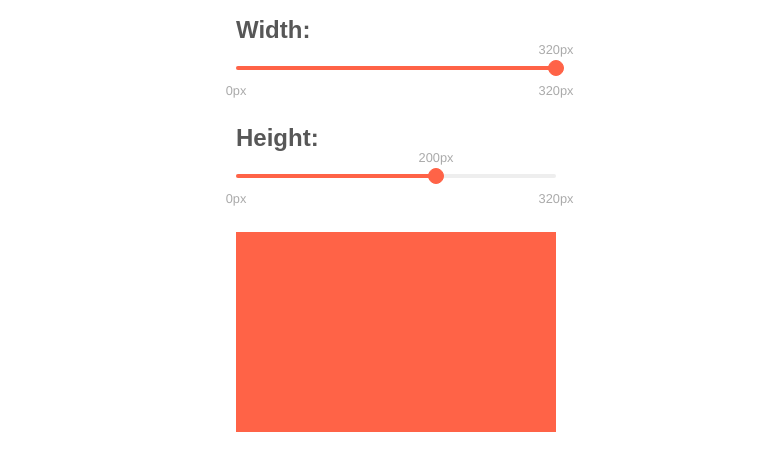
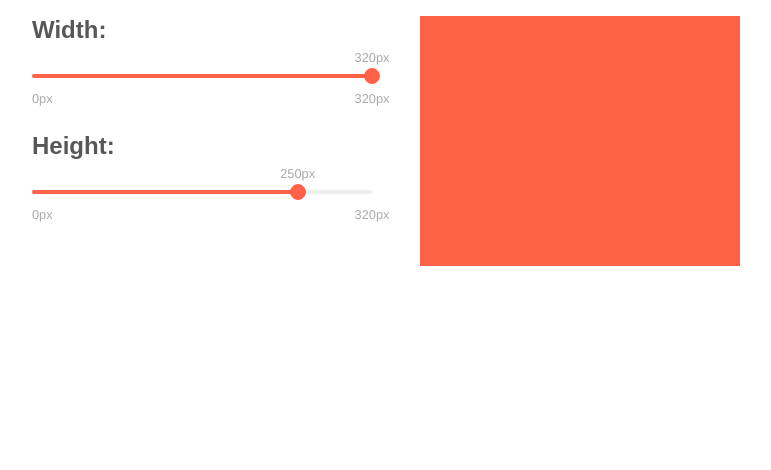
Before and after one commit to melanieseltzer/react-hooks, a React (Vite) app: page / in a window 1280 px wide. Shown: the top 470 px of the page, without its empty margins (244-1015 px from the left). Built offline with nearby package versions, Linux system fonts and the light colour scheme.

Commit message:
Use context

```diff
--- a/src/components/App/App.js
+++ b/src/components/App/App.js
@@ -1,37 +1,14 @@
-import React, { Fragment, useState } from 'react';
+import React from 'react';
 import styled, { createGlobalStyle } from 'styled-components';
-import InputRange from 'react-input-range';
-import 'react-input-range/lib/css/index.css';
 
-import Square from '../Square';
+import Style from '../Style';
 
 export default function App() {
-  const [width, setWidth] = useState(320);
-  const [height, setHeight] = useState(200);
-
   return (
-    <Fragment>
+    <Container>
       <GlobalStyle />
-      <Container>
-        <h2>Width:</h2>
-        <InputRange
-          maxValue={320}
-          minValue={0}
-          value={width}
-          onChange={value => setWidth(value)}
-          formatLabel={value => `${value}px`}
-        />
-        <h2>Height:</h2>
-        <InputRange
-          maxValue={320}
-          minValue={0}
-          value={height}
-          onChange={value => setHeight(value)}
-          formatLabel={value => `${value}px`}
-        />
-        <Square width={width} height={height} />
-      </Container>
-    </Fragment>
+      <Style />
+    </Container>
   );
 }
 
@@ -49,25 +26,13 @@ const GlobalStyle = createGlobalStyle`
   #root {
     margin: 1rem;
   }
-  h2 {
-    color: #575757;
-    margin-bottom: 1rem;
-  }
-  .input-range {
-    margin-bottom: 3rem;
-  }
-  .input-range__track--active,
-  .input-range__slider {
-    background: tomato;
-  }
-  .input-range__slider {
-    border-color: tomato;
-  }
 `;
 
 const Container = styled.div`
+  display: grid;
+  grid-template-columns: 1fr;
   height: auto;
+  align-items: center;
+  justify-items: center;
   margin: 0 auto;
-  max-width: 320px;
-  width: 100%;
 `;
--- a/src/components/Square/Square.js
+++ b/src/components/Square/Square.js
@@ -1,9 +1,13 @@
-import React from 'react';
+import React, { useContext } from 'react';
 import styled from 'styled-components';
 
-export default function Square(props) {
-  const { width, height } = props;
-  return <SquareStyle height={height} width={width} />;
+import { StyleContext } from '../../context';
+
+export default function Square() {
+  const style = useContext(StyleContext);
+  const { width, height } = style;
+
+  return <SquareStyle width={width} height={height} />;
 }
 
 const SquareStyle = styled.div`
--- /dev/null
+++ b/src/components/Style/Style.js
@@ -0,0 +1,74 @@
+import React, { useContext, useState } from 'react';
+import InputRange from 'react-input-range';
+import styled, { createGlobalStyle } from 'styled-components';
+
+import 'react-input-range/lib/css/index.css';
+
+import { StyleContext } from '../../context';
+import Square from '../Square';
+
+export default function Style() {
+  const style = useContext(StyleContext);
+  const [width, setWidth] = useState(style.width);
+  const [height, setHeight] = useState(style.height);
+
+  return (
+    <SizeStyle>
+      <div>
+        <GlobalStyle />
+        <H2>Width:</H2>
+        <InputRange
+          maxValue={320}
+          minValue={0}
+          value={width}
+          onChange={value => setWidth(value)}
+          formatLabel={value => `${value}px`}
+        />
+        <H2>Height:</H2>
+        <InputRange
+          maxValue={320}
+          minValue={0}
+          value={height}
+          onChange={value => setHeight(value)}
+          formatLabel={value => `${value}px`}
+        />
+      </div>
+      <StyleContext.Provider value={{ width, height }}>
+        <Square />
+      </StyleContext.Provider>
+    </SizeStyle>
+  );
+}
+
+const GlobalStyle = createGlobalStyle`
+  .input-range {
+    margin-bottom: 3rem;
+  }
+  .input-range__track--active,
+  .input-range__slider {
+    background: tomato;
+  }
+  .input-range__slider {
+    border-color: tomato;
+  }
+  .input-range__label-container {
+    left: 0;
+  }
+  .input-range__label.input-range__label--value .input-range__label-container {
+    left: -50%;
+  }
+`;
+
+const H2 = styled.h2`
+  color: #575757;
+  margin-bottom: 1.5rem;
+`;
+
+const SizeStyle = styled.div`
+  display: grid;
+  grid-template-columns: 1fr;
+  grid-column-gap: 3rem;
+  @media (min-width: 768px) {
+    grid-template-columns: 340px 340px;
+  }
+`;
--- /dev/null
+++ b/src/components/Style/index.js
@@ -0,0 +1 @@
+export { default } from './Style';
--- /dev/null
+++ b/src/context.js
@@ -0,0 +1,6 @@
+import { createContext } from 'react';
+
+export const StyleContext = createContext({
+  width: 320,
+  height: 250
+});
```
